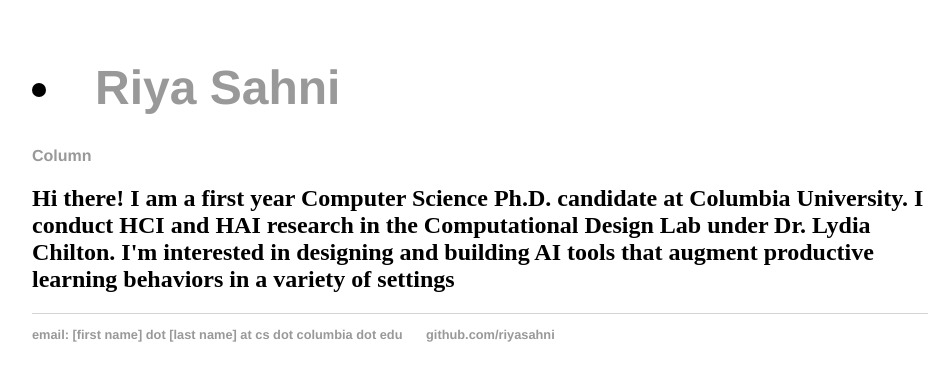
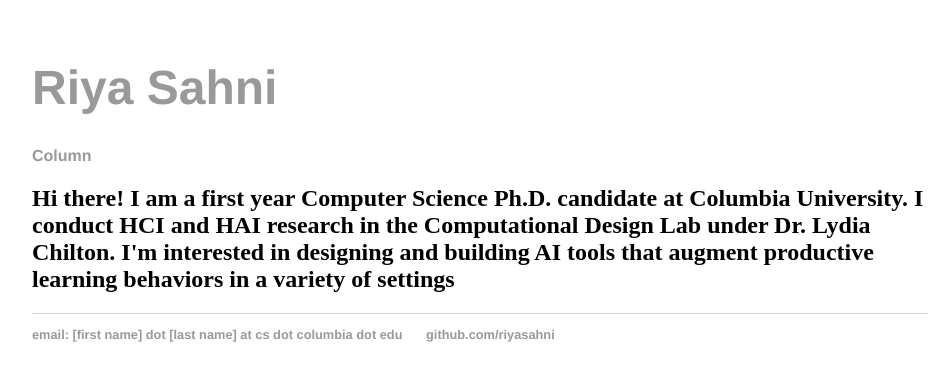
Before and after one commit to riyasahni/riyasahni.github.io, a Jekyll site: the page built from index.html, in a window 1280 px wide. Shown: the top 381 px of the page, without its empty margins (160-1112 px from the left). Built offline with Jekyll 4.4.1, drawn with Linux system fonts in a browser that asks for light colours.

Commit message:
:p playing around

```diff
--- a/_layouts/default.html
+++ b/_layouts/default.html
@@ -7,7 +7,7 @@
 		</head>
 		<body>
 			<h1>
-				<li><a href="/">Riya Sahni</a></li>
+				<a href="/">Riya Sahni</a>
 			</h1>
 			<nav>
 	    		<ul class="nav nav-pills pull-right">
--- a/css/main.css
+++ b/css/main.css
@@ -14,14 +14,13 @@
          color: rgb(116, 130, 230);
 }
 nav ul, footer ul {
-    font-family:'Helvetica', 'Arial', 'Sans-Serif';
+    font-family:'Helvetica', 'Arial', 'Sans-Serif', 'Alegreya';
     padding: 0px;
     list-style: none;
     font-weight: bold;
 }
 nav ul li, footer ul li {
     display: inline;
-    text-align: right;
     margin-right: 20px;
 }
 a {
```
